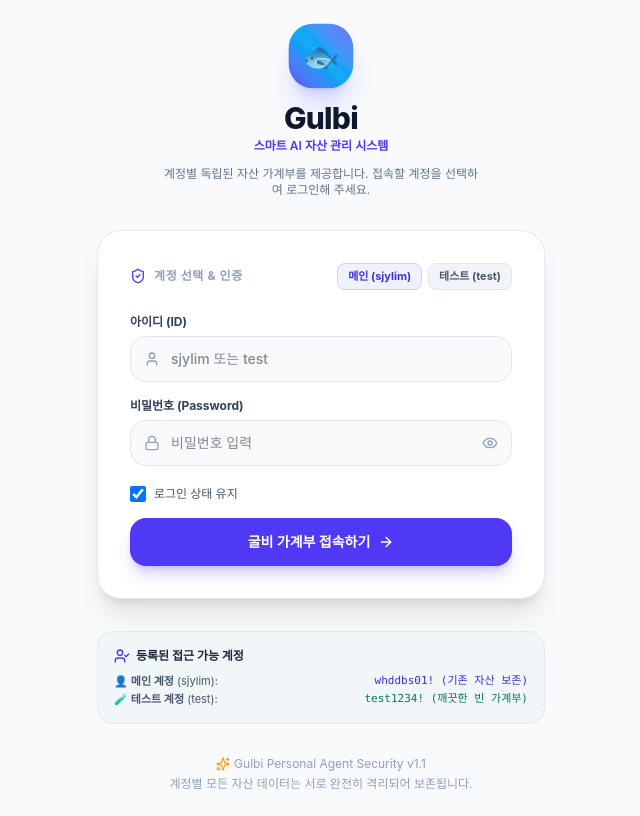
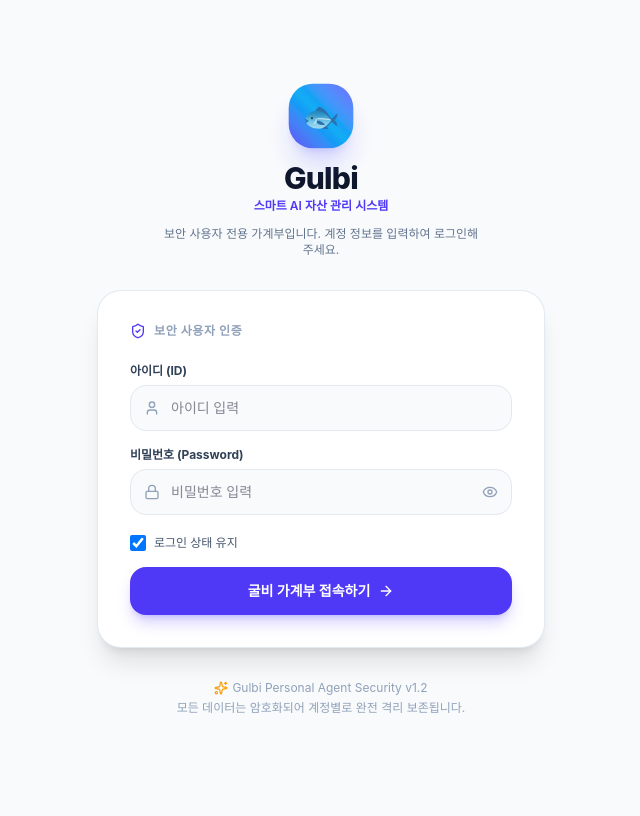
Before and after one commit to sjylim0829-commits/Gulbi, a React (Vite) app: page / in a window 1280 px wide. Shown: the whole page, without its empty margins (319-959 px from the left). Built offline with nearby package versions, Linux system fonts and the light colour scheme.

Commit message:
security_hide_account_credentials_on_login_screen

```diff
--- a/src/components/Auth/LoginView.tsx
+++ b/src/components/Auth/LoginView.tsx
@@ -1,5 +1,5 @@
 import React, { useState } from 'react';
-import { Lock, User, Eye, EyeOff, ShieldCheck, ArrowRight, Sparkles, UserCheck } from 'lucide-react';
+import { Lock, User, Eye, EyeOff, ShieldCheck, ArrowRight, Sparkles } from 'lucide-react';
 
 interface LoginViewProps {
   onLoginSuccess: (username: string) => void;
@@ -38,16 +38,6 @@ export const LoginView: React.FC<LoginViewProps> = ({ onLoginSuccess }) => {
     }
   };
 
-  const fillTestAccount = () => {
-    setUsername('test');
-    setPassword('test1234!');
-  };
-
-  const fillMainAccount = () => {
-    setUsername('sjylim');
-    setPassword('whddbs01!');
-  };
-
   return (
     <div className="min-h-screen w-full bg-slate-50 flex items-center justify-center p-4 sm:p-6 font-sans">
       <div className="w-full max-w-md space-y-8">
@@ -62,34 +52,15 @@ export const LoginView: React.FC<LoginViewProps> = ({ onLoginSuccess }) => {
             <p className="text-xs font-semibold text-indigo-600 mt-0.5">스마트 AI 자산 관리 시스템</p>
           </div>
           <p className="text-xs text-slate-500 max-w-xs mx-auto">
-            계정별 독립된 자산 가계부를 제공합니다. 접속할 계정을 선택하여 로그인해 주세요.
+            보안 사용자 전용 가계부입니다. 계정 정보를 입력하여 로그인해 주세요.
           </p>
         </div>
 
         {/* Login Form Container */}
         <div className="rounded-3xl bg-white p-6 sm:p-8 border border-slate-200/90 shadow-xl space-y-6">
-          <div className="flex items-center justify-between">
-            <div className="flex items-center space-x-2 text-xs font-bold text-slate-400 uppercase tracking-wider">
-              <ShieldCheck className="h-4 w-4 text-indigo-600" />
-              <span>계정 선택 & 인증</span>
-            </div>
-
-            <div className="flex items-center space-x-1.5">
-              <button
-                type="button"
-                onClick={fillMainAccount}
-                className="rounded-lg bg-indigo-50 px-2.5 py-1 text-[11px] font-bold text-indigo-700 hover:bg-indigo-100 border border-indigo-200 transition-all"
-              >
-                메인 (sjylim)
-              </button>
-              <button
-                type="button"
-                onClick={fillTestAccount}
-                className="rounded-lg bg-slate-100 px-2.5 py-1 text-[11px] font-bold text-slate-600 hover:bg-slate-200 border border-slate-200 transition-all"
-              >
-                테스트 (test)
-              </button>
-            </div>
+          <div className="flex items-center space-x-2 text-xs font-bold text-slate-400 uppercase tracking-wider">
+            <ShieldCheck className="h-4 w-4 text-indigo-600" />
+            <span>보안 사용자 인증</span>
           </div>
 
           {errorMsg && (
@@ -108,7 +79,7 @@ export const LoginView: React.FC<LoginViewProps> = ({ onLoginSuccess }) => {
                 <input
                   type="text"
                   required
-                  placeholder="sjylim 또는 test"
+                  placeholder="아이디 입력"
                   value={username}
                   onChange={(e) => setUsername(e.target.value)}
                   className="w-full rounded-2xl bg-slate-50 border border-slate-200 pl-10 pr-4 py-3 text-sm font-medium text-slate-900 focus:border-indigo-600 focus:bg-white focus:outline-none transition-all"
@@ -156,37 +127,19 @@ export const LoginView: React.FC<LoginViewProps> = ({ onLoginSuccess }) => {
               type="submit"
               className="w-full flex items-center justify-center space-x-2 rounded-2xl bg-indigo-600 py-3.5 text-sm font-bold text-white hover:bg-indigo-500 shadow-lg shadow-indigo-600/25 transition-all mt-2"
             >
-              <span>{username === 'test' ? '테스트 가계부 접속하기' : '굴비 가계부 접속하기'}</span>
+              <span>굴비 가계부 접속하기</span>
               <ArrowRight className="h-4 w-4" />
             </button>
           </form>
-        </div>
-
-        {/* Account Info Hint */}
-        <div className="rounded-2xl bg-slate-100/80 p-4 border border-slate-200 text-xs text-slate-600 space-y-1.5">
-          <div className="flex items-center space-x-1.5 font-bold text-slate-800">
-            <UserCheck className="h-4 w-4 text-indigo-600" />
-            <span>등록된 접근 가능 계정</span>
-          </div>
-          <div className="space-y-1 text-[11px] pt-1">
-            <div className="flex justify-between">
-              <span>👤 <strong>메인 계정</strong> (sjylim):</span>
-              <span className="font-mono text-indigo-700">whddbs01! (기존 자산 보존)</span>
-            </div>
-            <div className="flex justify-between">
-              <span>🧪 <strong>테스트 계정</strong> (test):</span>
-              <span className="font-mono text-emerald-700">test1234! (깨끗한 빈 가계부)</span>
-            </div>
-          </div>
         </div>
 
         {/* Security Footer Notice */}
         <div className="text-center text-xs text-slate-400 space-y-1">
           <p className="flex items-center justify-center space-x-1">
             <Sparkles className="h-3.5 w-3.5 text-amber-500" />
-            <span>Gulbi Personal Agent Security v1.1</span>
+            <span>Gulbi Personal Agent Security v1.2</span>
           </p>
-          <p>계정별 모든 자산 데이터는 서로 완전히 격리되어 보존됩니다.</p>
+          <p>모든 데이터는 암호화되어 계정별로 완전 격리 보존됩니다.</p>
         </div>
 
       </div>
```
